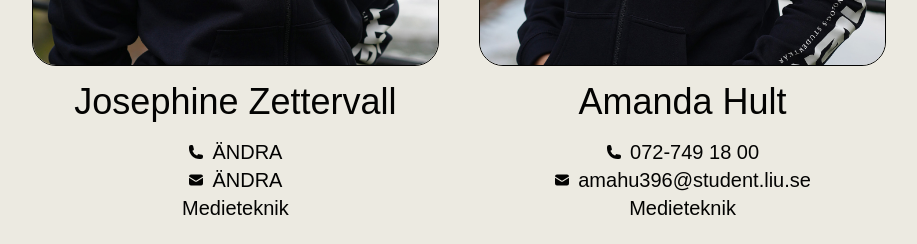
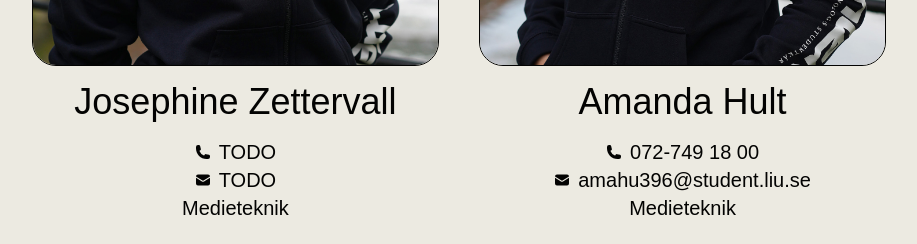
Before and after one commit to Albus00/basaret, a Next.js app: page / in a window 1280 px wide. Shown: the part 1800-2044 px from the top of the page, without its empty margins (181-1098 px from the left). Built offline with nearby package versions, Linux system fonts and the light colour scheme.

Commit message:
Added todo

```diff
--- a/app/page.tsx
+++ b/app/page.tsx
@@ -64,8 +64,8 @@ export default function Page() {
           {/* TODO: Kontaktuppgifter */}
           <ContactCard
             name='Josephine Zettervall'
-            phone='ÄNDRA'
-            email='ÄNDRA'
+            phone='TODO'
+            email='TODO'
             program='Medieteknik' />
           <ContactCard
             name='Amanda Hult'
```
